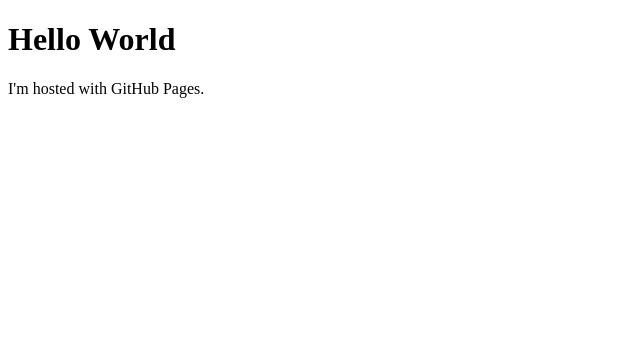
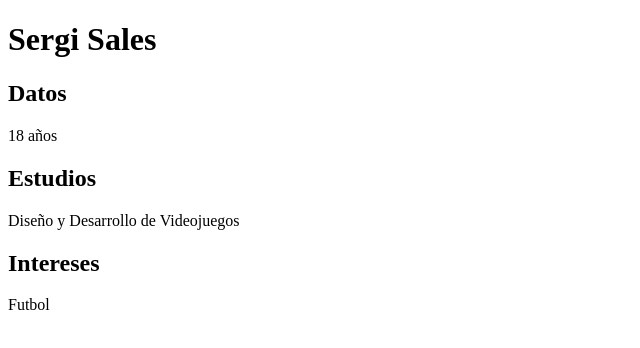
Before and after one commit to SergiSales/SergiSales.github.io, a plain HTML site: page index.html in a window 1280 px wide. Shown: the whole page, without its empty margins (0-640 px from the left). Drawn offline with Linux system fonts and the light colour scheme.

Commit message:
Update index.html

```diff
--- a/index.html
+++ b/index.html
@@ -1,7 +1,12 @@
 <!DOCTYPE html>
 <html>
 <body>
-<h1>Hello World</h1>
-<p>I'm hosted with GitHub Pages.</p>
+<h1>Sergi Sales</h1>
+<h2>Datos</h2>
+<p>18 años</p>
+<h2>Estudios</h2>
+<p>Diseño y Desarrollo de Videojuegos</p>
+<h2>Intereses</h2>
+<p>Futbol</p>
 </body>
 </html>
```
